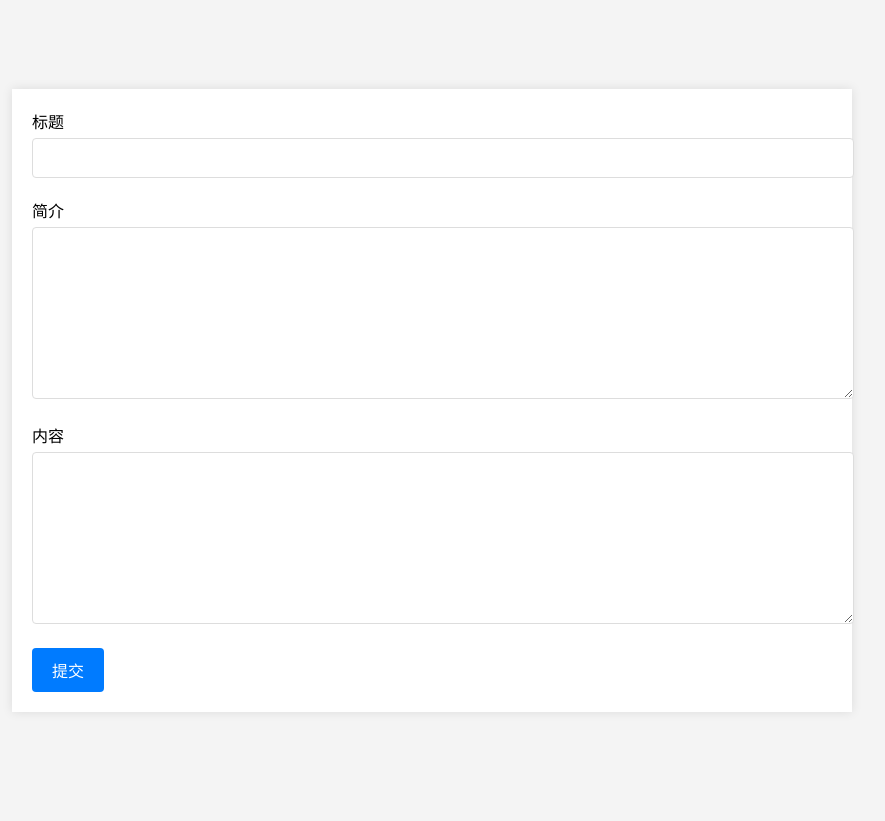
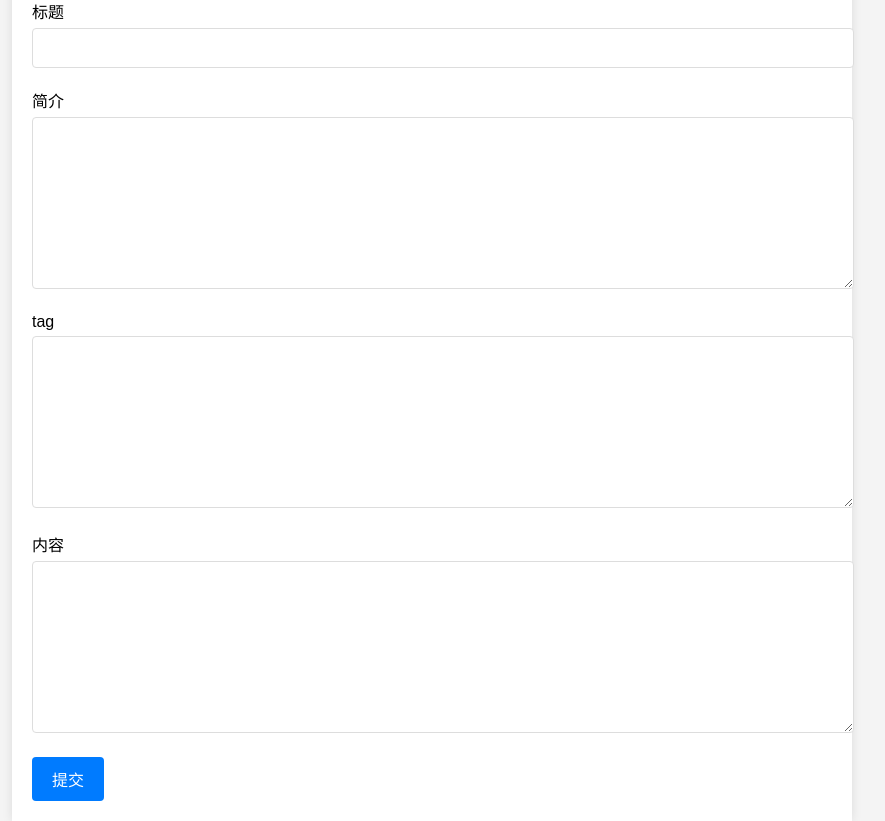
Before and after one commit to water2027/Good_Bye_World, a plain HTML site: page public/edit.html in a window 1280 px wide. Shown: the whole page, without its empty margins (208-1093 px from the left). Before the commit the page ends 800 px from the top, so only its background shows below. Drawn offline with Linux system fonts and the light colour scheme.

Commit message:
Update edit.html

```diff
--- a/public/edit.html
+++ b/public/edit.html
@@ -19,6 +19,11 @@
             </div>
 
             <div class="form-group">
+                    <label for="tag">tag</label>
+                    <textarea id="tag"></textarea>
+            </div>
+
+            <div class="form-group">
                 <label for="content">内容</label>
                 <textarea id="body" name="content"></textarea>
             </div>
```
